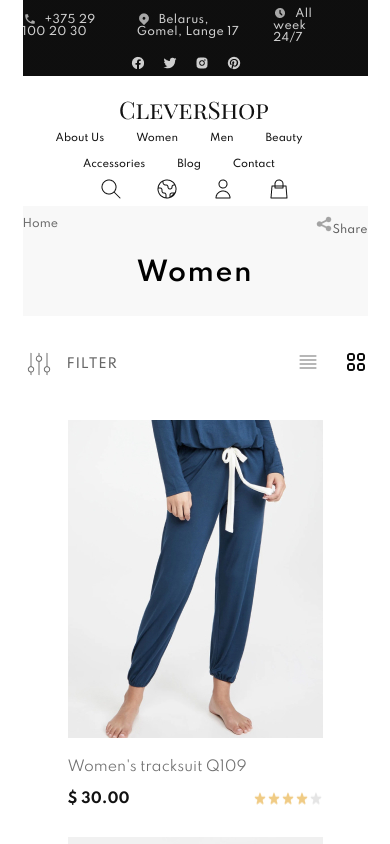
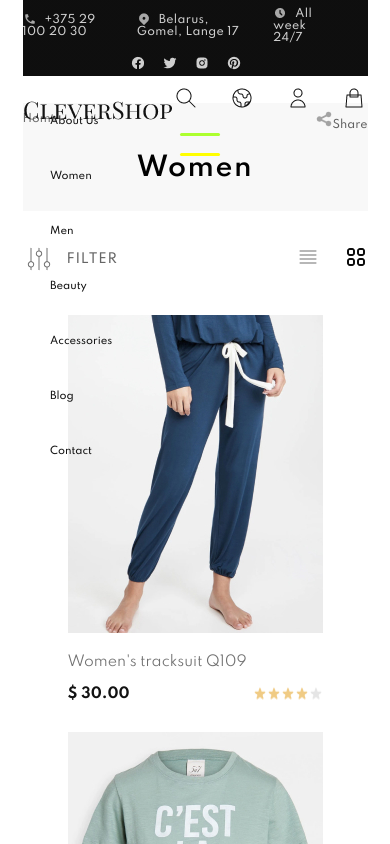
Before and after one commit to svetrima/training-shop, a React (Create React App) app: page /#/women in a window 390 px wide. Shown: the top 844 px of the page. Built offline with nearby package versions, Linux system fonts and the light colour scheme.

Commit message:
feat: S2 add styles for burger menu

```diff
--- /dev/null
+++ b/src/Components/Navbar/Burger.css
@@ -0,0 +1,103 @@
+@media screen and (min-width:320px) and (max-width:800px) {
+    .burger {
+        width: 40px;
+        height: 40px;
+        cursor: pointer;
+        position: relative;
+        margin-left: 10px;
+    }
+
+    .burger span,
+    .burger::before,
+    .burger::after {
+        width: 40px;
+        height: 3px;
+        border-radius: 10px;
+        background-color: blue;
+        display: block;
+        position: absolute;
+        top: 10px;
+        transition: all 0.3s linear;
+    }
+
+    .burger span {
+        top: 18px;
+    }
+
+    .burger::before,
+    .burger::after {
+        content: '';
+    }
+
+    .burger::before {
+        top: 8px;
+        background-color: greenyellow;
+    }
+
+    .burger::after {
+        top: 28px;
+        background-color: yellow;
+    }
+
+    .show span {
+        opacity: 0;
+    }
+
+    .show span {
+        opacity: 0;
+    }
+
+    .show::before {
+        transform: rotate(-135deg);
+        top: 19px;
+    }
+
+    .show::after {
+        transform: rotate(135deg);
+        top: 19px;
+    }
+
+    .bars_item {
+        width: 40%;
+        height: 100vh;
+        display: block;
+        position: absolute;
+        left: 0;
+        top: 103px;
+        transition: all 0.4s linear;
+        z-index: 99;
+        background-color: rgba(202, 197, 197, 0.4);
+        transform: translateX(-100%);
+    }
+
+    .bars_item__show {
+        z-index: 99;
+        transform: translateX(10%);
+        transition: all 0.3s linear;
+    }
+
+    .bars_item li,
+    .bars_item__show li {
+        padding: 10px 0px 10px 50px;
+    }
+
+    .bars_item__show li:hover {
+        background-color: blanchedalmond;
+        border-radius: 5px;
+    }
+
+    .overlay_show {
+        background-color: rgba(202, 197, 197, 0.5);
+        position: fixed;
+        width: 100vw;
+        height: 100vh;
+        left: 0;
+        top: 103px;
+        z-index: 1;
+        transition: all 0.3s linear;
+    }
+
+    .nav_block {
+        max-height: 103px;
+    }
+}
--- a/src/Components/Navbar/Navbar.js
+++ b/src/Components/Navbar/Navbar.js
@@ -17,6 +17,7 @@ import { Link } from 'react-router-dom';
 import { NavMenu } from './NavLinkData';
 import { useState } from 'react';
 import classNames from "classnames";
+import './Burger.css';
 
 
 function Navbar() {
```
